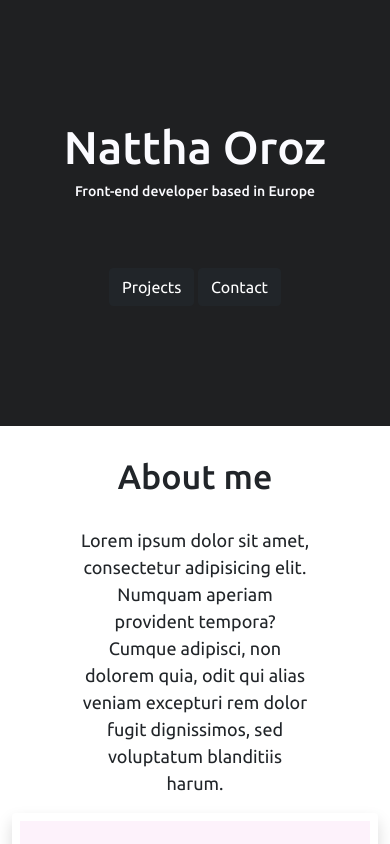
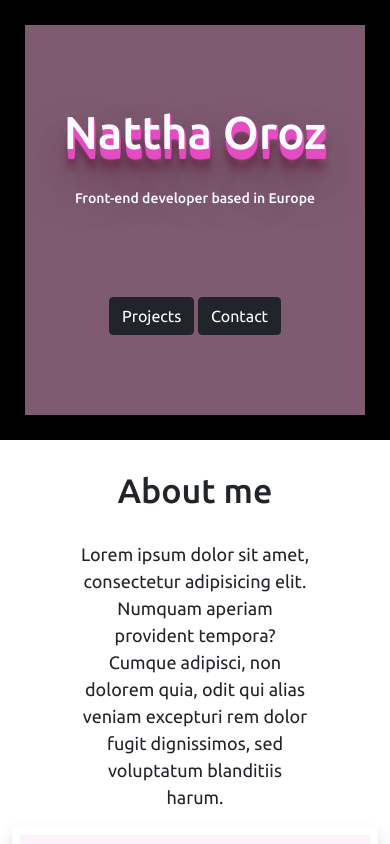
Before and after one commit to NataNONR/Portfolio-page, a plain HTML site: page index.html in a window 390 px wide. Shown: the top 844 px of the page. Drawn offline with nearby package versions, Linux system fonts and the light colour scheme; a web font is replaced by a local one.

Commit message:
Feat: Hero Adjustment
- Change background color of hero and navbar
- Adjust position for mobile view

```diff
--- a/index.html
+++ b/index.html
@@ -37,7 +37,8 @@
     <!-- NAVBAR -->
     <div class="d-none d-sm-block">
       <nav
-        class="navbar navbar-expand-lg navbar-light bg-secondary fixed-top py-0 navbar-scroll"
+        class="navbar navbar-expand-lg navbar-light fixed-top py-0 navbar-scroll"
+        style="background-color: #7e5b71"
       >
         <div class="container-fluid">
           <div
@@ -66,7 +67,7 @@
     </div>
     <!-- HERO -->
     <div class="hero">
-      <h1>Nattha Oroz</h1>
+      <span class="name-styling"> <h1>Nattha Oroz</h1></span>
       <h3>Front-end developer based in Europe</h3>
       <!-- BUTTONS for phones -->
       <div class="d-sm-none d-block">
--- a/styles.css
+++ b/styles.css
@@ -17,6 +17,7 @@ h2 {
 }
 h3 {
   font-size: 24px;
+  margin: 30px 0;
 }
 button {
   margin-top: 60px;
@@ -28,9 +29,19 @@ button {
 }
 
 /* Main Page */
+.name-styling {
+  font-weight: 700;
+  text-shadow: 1px 1px 1px #e44ec3, 1px 2px 1px #e44ec3, 1px 3px 1px #e44ec3,
+    1px 4px 1px #e44ec3, 1px 5px 1px #e44ec3, 1px 6px 1px #e44ec3,
+    1px 7px 1px #e44ec3, 1px 8px 1px #e44ec3, 1px 9px 1px #e44ec3,
+    1px 10px 1px #e44ec3, 1px 18px 6px rgba(90, 8, 52, 0.4),
+    1px 22px 10px rgba(90, 8, 52, 0.2), 1px 25px 35px rgba(90, 8, 52, 0.2),
+    1px 30px 60px rgba(90, 8, 52, 0.4);
+}
 .hero {
-  padding: 250px;
-  background-color: #1f2022;
+  border: solid 40px #000000;
+  padding: 200px;
+  background-color: #7e5b71;
   color: #fbfbff;
 }
 
@@ -65,7 +76,8 @@ button {
   }
 
   .hero {
-    padding: 120px 10px;
+    padding: 80px 10px;
+    border: solid 25px #000000;
   }
 }
 
```
